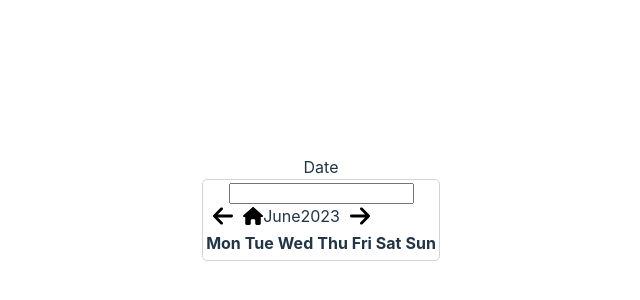
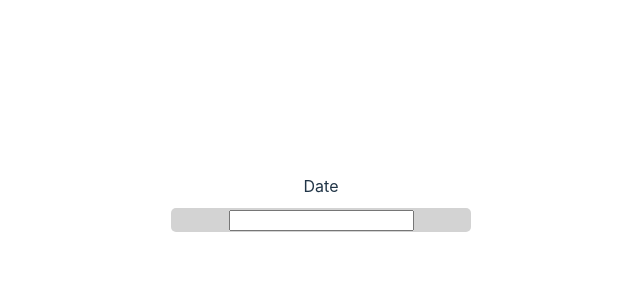
Before and after one commit to AlexGrouard/OC-Project-14-datepicker-typescript, a React (Vite) app: page / in a window 1280 px wide. Shown: the part 192-492 px from the top of the page, without its empty margins (319-959 px from the left). Built offline with nearby package versions, Linux system fonts and the light colour scheme.

Commit message:
90% working

```diff
--- a/src/App.tsx
+++ b/src/App.tsx
@@ -1,16 +1,11 @@
-import { useState } from "react"
 import DatePicker from "./DatePicker"
-import reactLogo from "./assets/react.svg"
 import "./styles/App.css"
-import viteLogo from "/vite.svg"
 
 function App() {
-	const [count, setCount] = useState(0)
-
 	return (
 		<form>
 			<label> Date </label>
-			<DatePicker />
+			<DatePicker yearRange={{ start: 2016, end: 2026 }} />
 		</form>
 	)
 }
--- a/src/DatePicker.tsx
+++ b/src/DatePicker.tsx
@@ -1,63 +1,104 @@
 import { DateTime } from "luxon"
-import { useEffect, useState } from "react"
+import { useEffect, useRef, useState } from "react"
 import house from "./assets/house-solid.svg"
 import leftArrow from "./assets/leftArrow.svg"
 import rightArrow from "./assets/rightArrow.svg"
 import DayGrid from "./components/Day/dayGrid"
-import { months } from "./data/data"
+import SelectMonth from "./components/SelectMonth/SelectMonth"
+import SelectYear from "./components/SelectYear/SelectYear"
 import styles from "./styles/DatePicker.module.scss"
-import { MonthType } from "./utils/type"
+import { DatePickerProps } from "./utils/type"
 
-function DatePicker() {
+function DatePicker({ yearRange }: DatePickerProps): JSX.Element {
 	const dt = DateTime.local()
-	const [currentDate, setCurrentDate] = useState("")
-	const [day, setDay] = useState(dt.day)
-	const [month, setMonth] = useState(dt.month)
-	const [year, setYear] = useState(dt.year)
-	const [stringMonth, setStringMonth] = useState("")
+	const todayFrench: string = DateTime.now().setLocale("fr").toLocaleString()
+	const [currentDate, setCurrentDate] = useState<string>("")
+	const [day, setDay] = useState<number>(dt.day)
+	const [month, setMonth] = useState<number>(dt.month)
+	const [year, setYear] = useState<number>(dt.year)
+	const [isHidden, setIsHidden] = useState<boolean>(true)
+
+	const dropdownRef = useRef<HTMLDivElement>(null)
 
 	const today = () => {
-		setCurrentDate(DateTime.now().toLocaleString())
-		setDay(dt.day)
-		setMonth(dt.month)
-		setYear(dt.year)
+		setDay(DateTime.now().day)
+		setMonth(DateTime.now().month)
+		setYear(DateTime.now().year)
 	}
-	const changeDate = () => {
-		console.log(currentDate)
-	}
+
 	const monthDecrease = () => {
-		const newMonth = month - 1
+		const newMonth: number = month - 1
 		if (newMonth < 1) {
 			setMonth(12)
 			setYear(year - 1)
-		} else setMonth(newMonth)
+		} else {
+			setMonth(newMonth)
+		}
 	}
 
 	const monthIncrease = () => {
-		const newMonth = month + 1
+		const newMonth: number = month + 1
 		if (newMonth > 12) {
 			setMonth(1)
 			setYear(year + 1)
-		} else setMonth(newMonth)
+		} else {
+			setMonth(newMonth)
+		}
+	}
+
+	//handle select change for month and year
+	const handleMonthChange = (e: React.ChangeEvent<HTMLSelectElement>) => {
+		setMonth(parseInt(e.target.value))
+	}
+	const handleYearChange = (e: React.ChangeEvent<HTMLSelectElement>) => {
+		setYear(parseInt(e.target.value))
+	}
+
+	//handle input change
+	const handleInputDatePicker = (e: React.ChangeEvent<HTMLInputElement>) => {
+		e.target.value === ""
+			? setCurrentDate(todayFrench)
+			: setCurrentDate(e.target.value)
+
+		const [day, month, year] = e.target.value.split("/")
+
+		if (day && month && year) {
+			setDay(parseInt(day))
+			setMonth(parseInt(month))
+			setYear(parseInt(year))
+		} else {
+			setDay(DateTime.now().day)
+			setMonth(DateTime.now().month)
+			setYear(DateTime.now().year)
+		}
 	}
 
 	useEffect(() => {
-		setStringMonth(months[month as keyof MonthType])
-		if (currentDate) {
-			const dt = DateTime.fromISO(currentDate)
-			setDay(dt.day)
-			setMonth(dt.month)
-			setYear(dt.year)
+		//handle close dropdown when click outside
+		const handleClickOutside = (event: MouseEvent) => {
+			if (
+				dropdownRef.current &&
+				!dropdownRef.current.contains(event.target as Node)
+			) {
+				setIsHidden(true)
 			}
-	}, [month, currentDate])
+		}
+
+		document.addEventListener("mousedown", handleClickOutside)
+		return () => {
+			document.removeEventListener("mousedown", handleClickOutside)
+		}
+	}, [])
 
 	return (
-		<main className={styles.main}>
+		<main className={styles.main} ref={dropdownRef}>
 			<input
 				type='string'
 				value={currentDate}
-				onChange={(e) => setCurrentDate(e.target.value)}
+				onChange={handleInputDatePicker}
+				onClick={() => setIsHidden(false)}
 			/>
+			<div className={isHidden ? styles.hidden : styles.visible}>
 				<div className={styles.header}>
 					<img
 						src={leftArrow}
@@ -67,8 +108,16 @@ function DatePicker() {
 					/>
 					<img src={house} alt='home' width={20} onClick={today} />
 					<div>
-					<span>{stringMonth}</span>
-					<span>{year}</span>
+						<SelectMonth
+							current={month}
+							handleMonthChange={handleMonthChange}
+						/>
+
+						<SelectYear
+							yearRange={yearRange}
+							current={year}
+							handleYearChange={handleYearChange}
+						/>
 					</div>
 					<img
 						src={rightArrow}
@@ -77,7 +126,8 @@ function DatePicker() {
 						onClick={monthIncrease}
 					/>
 				</div>
-			<DayGrid day={day} month={month} year={year} />
+				{<DayGrid day={day} month={month} year={year} />}
+			</div>
 		</main>
 	)
 }
--- a/src/components/Day/dayGrid.module.scss
+++ b/src/components/Day/dayGrid.module.scss
@@ -1,6 +1,7 @@
-.table{
-  display: flex;
-  flex-wrap: wrap;
+table{
+text-align: center;
+margin: 0 auto;
+width: 100%;
 }
 .node {
     width: 20px;
@@ -8,3 +9,14 @@
     background-color: white;
     outline: 1px solid lightgray;
   }
+
+  .highlight {
+    background-color: lightgray;
+  }
+
+  .normalDay{
+    cursor: pointer;
+    &:hover {
+      background-color: lightblue;
+    }
+  }
--- a/src/components/Day/dayGrid.tsx
+++ b/src/components/Day/dayGrid.tsx
@@ -1,43 +1,72 @@
+/* eslint-disable @typescript-eslint/no-explicit-any */
 import { DateTime } from "luxon"
-import { useEffect, useState } from "react"
 import { daysShort } from "../../data/data"
-import { daysGridProps } from "../../utils/type"
-import styles from "./dayGrid.module.css"
+import { DaysGridProps } from "../../utils/type"
+import styles from "./dayGrid.module.scss"
 
-function dayGrid({ day, month, year }: daysGridProps): JSX.Element {
+function dayGrid({ day, month, year }: DaysGridProps): JSX.Element {
 	let grid: number[] = []
-	const startDay = DateTime.fromObject({ day: 1, month, year }).weekday
-	const daysInMonth = DateTime.fromObject({ day: 1, month, year }).daysInMonth
-	const daysInPrevMonth = DateTime.fromObject({
-		day: 1,
-		month: month - 1,
-		year,
-	}).daysInMonth
 
+	const startDay = DateTime.local(year, month, 1).weekday
+	const daysInMonth = DateTime.local(year, month, 1).daysInMonth
+	const daysInPrevMonth = DateTime.local(year, month - 1, 1).daysInMonth
+
+	//create a array of days in month
 	grid = [...Array(daysInMonth).keys()]
+	//remove 0 from array
 	grid = grid.map((day) => day + 1)
+	// create an array  for the days in the previous month to be added to the grid.
+	//Get the current day (wed = 3) and subtract 1 to get the number of days to add to the grid. (3 - 1 = 2)
+	//2 days to add to the grid
 	const prevMonthDays = [...Array(startDay - 1).keys()]
 	prevMonthDays.forEach((day) => {
-		grid.unshift(daysInPrevMonth - day)
+		if (daysInPrevMonth) {
+			grid.unshift(daysInPrevMonth - day)
+		}
 	})
+	// create an array  for the days in the next month to be added to the grid.
+	// Since we want 7 days rows, we need to check if the grid length is divisible by 7.
+	// If not, we need to add the remaining days to the grid.
+
 	const nextMonthDays = [...Array(7 - (grid.length % 7)).keys()]
 	nextMonthDays.forEach((day) => {
 		grid.push(day + 1)
 	})
 
+	// split the grid into 7 days rows
+	grid = grid.reduce((acc: any, curr, i) => {
+		if (i % 7 === 0) {
+			acc.push([curr])
+		} else {
+			acc[acc.length - 1].push(curr)
+		}
+		return acc
+	}, [])
 
-	console.log(grid)
 	return (
 		<table>
 			<thead>
 				<tr>
 					{daysShort.map((day) => (
-						<th key={day}>{day}</th>
+						<th className={styles.weekday} key={day}>
+							{day}
+						</th>
 					))}
 				</tr>
 			</thead>
 			<tbody>
-				<tr></tr>
+				{grid.map((row: any, i) => (
+					<tr key={i}>
+						{row.map((mapDay: any, i: number) => (
+							<td
+								className={mapDay === day ? styles.highlight : styles.normalDay}
+								key={i}
+							>
+								{mapDay}
+							</td>
+						))}
+					</tr>
+				))}
 			</tbody>
 		</table>
 	)
--- /dev/null
+++ b/src/components/SelectMonth/SelectMonth.tsx
@@ -0,0 +1,21 @@
+import { months } from "../../data/data"
+import { SelectMonthProps } from "../../utils/type"
+
+function SelectMonth({
+	current,
+	handleMonthChange,
+}: SelectMonthProps): JSX.Element {
+	return (
+		<select value={current} onChange={handleMonthChange}>
+			{Object.entries(months).map(function ([key, value]) {
+				return (
+					<option key={key} value={key}>
+						{value}
+					</option>
+				)
+			})}
+		</select>
+	)
+}
+
+export default SelectMonth
--- /dev/null
+++ b/src/components/SelectYear/SelectYear.tsx
@@ -0,0 +1,24 @@
+import { SelectYearProps } from "../../utils/type"
+
+function SelectYear({
+	yearRange,
+	current,
+	handleYearChange,
+}: SelectYearProps): JSX.Element {
+	const years = [...Array(yearRange.end - yearRange.start + 1).keys()].map(
+		(year) => year + yearRange.start
+	)
+	return (
+		<select value={current} onChange={handleYearChange}>
+			{years.map(function (year) {
+				return (
+					<option key={year} value={year}>
+						{year}
+					</option>
+				)
+			})}
+		</select>
+	)
+}
+
+export default SelectYear
--- a/src/styles/DatePicker.module.scss
+++ b/src/styles/DatePicker.module.scss
@@ -1,12 +1,26 @@
+@import url(https://fonts.googleapis.com/css?family=Roboto:300,400,500,700&display=swap);
+
+.main {
+    width: 300px;
+    margin: 10px auto;
+    border-radius: 5px;
+    font-family: 'Roboto', sans-serif;
+    background-color: lightgray;
+}
+
 .header{
     display:flex;
+    justify-content: space-between;
+    align-items: center;
     img{
         margin-left: 10px;
     }
 }
 
-.main {
-    max-width: 300px;
-    border: 1px solid lightgray;
-    border-radius: 5px;
+.hidden {
+    display: none;
 }
+
+.visible {
+    display: block;
+}
```
Also changed, not shown: src/datepickerV2.tsx (deleted, +0 -27 lines), src/utils/type.ts (+21 -1 lines). Lines whose indentation alone changed are shown as unchanged.
